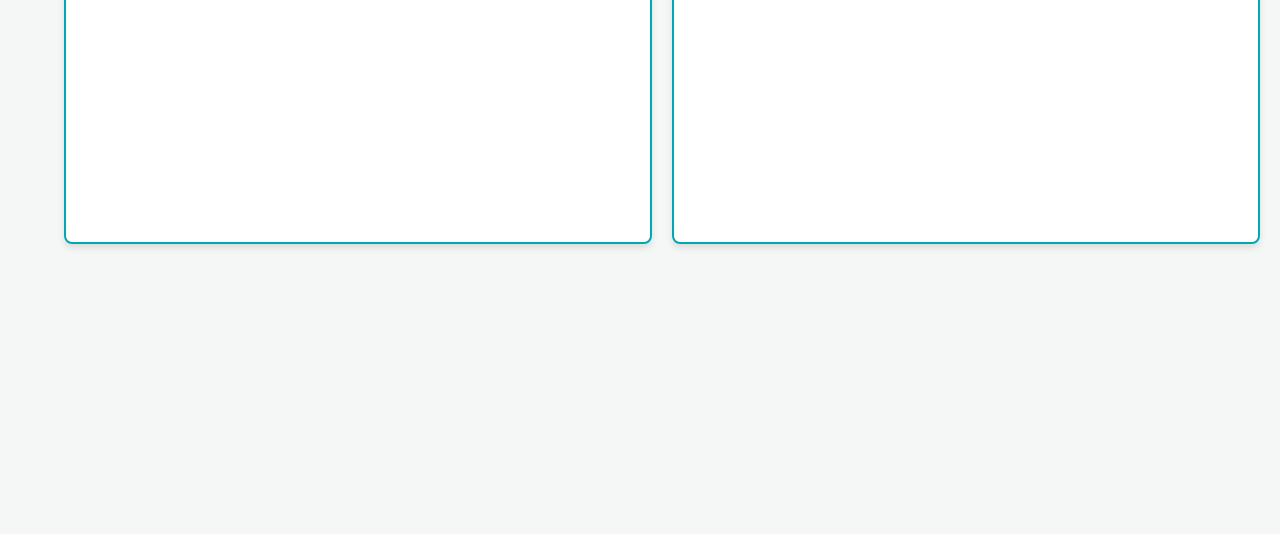
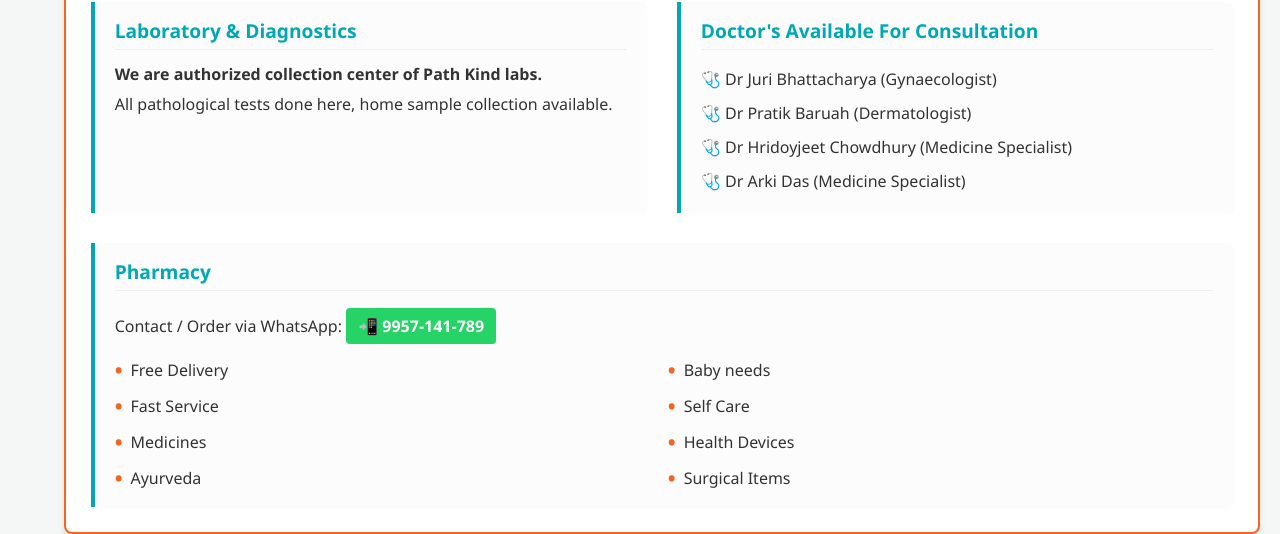
Before and after one commit to rajibkrsaha/Dey_Medical, a plain HTML site: page index.html in a window 1280 px wide. Shown: the part 536-1070 px from the top of the page. Before the commit the page ends 800 px from the top, so only its background shows below. Drawn offline with Linux system fonts and the light colour scheme.

Commit message:
2nd commit

```diff
--- a/index.html
+++ b/index.html
@@ -16,32 +16,38 @@
             justify-content: center;
         }
 
-        /* Container for the top frames layout */
-        .header-container {
+        /* Main layout wrapper */
+        .page-container {
+            width: 100%;
+            max-width: 1200px;
+            display: flex;
+            flex-direction: column;
+            gap: 20px;
+        }
+
+        /* Container for the two top frames */
+        .top-row {
             display: grid;
             grid-template-columns: 1fr 1fr;
             gap: 20px;
-            width: 100%;
-            max-width: 1200px;
         }
 
-        /* Common styling for both frames */
+        /* Common styling for all frames */
         .frame {
             background: #ffffff;
-            border: 2px solid #00a8b5; /* Matching the teal accent color from the image */
+            border: 2px solid #00a8b5; /* Teal accent color from image */
             border-radius: 8px;
-            padding: 20px;
+            padding: 25px;
             box-shadow: 0 4px 6px rgba(0, 0, 0, 0.1);
             box-sizing: border-box;
-            min-height: 280px;
-            display: flex;
-            flex-direction: column;
-            justify-content: center;
         }
 
-        /* Left Frame: Image Styling */
+        /* Top Left Frame: Image Styling */
         .left-frame {
+            display: flex;
             align-items: center;
+            justify-content: center;
+            min-height: 280px;
         }
 
         .left-frame img {
@@ -51,15 +57,18 @@
             border-radius: 4px;
         }
 
-        /* Right Frame: Form Styling */
+        /* Top Right Frame: Form Styling */
         .right-frame {
+            display: flex;
+            flex-direction: column;
             justify-content: flex-start;
+            min-height: 280px;
         }
 
         .right-frame h2 {
             margin-top: 0;
             margin-bottom: 20px;
-            color: #f26522; /* Matching the orange accent color from the image */
+            color: #f26522; /* Orange accent color from image */
             font-size: 1.5rem;
             border-bottom: 2px solid #f4f7f6;
             padding-bottom: 10px;
@@ -90,9 +99,111 @@
             border-color: #00a8b5;
         }
 
+        /* Bottom Frame Styling */
+        .bottom-frame {
+            border: 2px solid #f26522; /* Styled with the orange profile theme */
+            color: #333;
+        }
+
+        .bottom-frame h2 {
+            color: #f26522;
+            text-align: center;
+            margin-top: 0;
+            font-size: 1.6rem;
+        }
+
+        .subtitle {
+            text-align: center;
+            font-style: italic;
+            color: #666;
+            margin-bottom: 25px;
+            font-size: 1.1rem;
+        }
+
+        /* Information Grid Layout */
+        .details-grid {
+            display: grid;
+            grid-template-columns: 1fr 1fr;
+            gap: 30px;
+            margin-top: 20px;
+        }
+
+        .section-box {
+            background-color: #fcfcfc;
+            border-left: 4px solid #00a8b5;
+            padding: 15px 20px;
+            border-radius: 0 6px 6px 0;
+            box-shadow: 0 2px 4px rgba(0,0,0,0.02);
+        }
+
+        .section-box h3 {
+            color: #00a8b5;
+            margin-top: 0;
+            margin-bottom: 12px;
+            font-size: 1.2rem;
+            border-bottom: 1px solid #eee;
+            padding-bottom: 5px;
+        }
+
+        .section-box p {
+            margin: 6px 0;
+            line-height: 1.5;
+        }
+
+        /* Doctors List Styling */
+        .doctors-list {
+            list-style: none;
+            padding: 0;
+            margin: 0;
+        }
+
+        .doctors-list li {
+            padding: 6px 0;
+            font-weight: 500;
+        }
+
+        .doctors-list li::before {
+            content: "🩺 ";
+        }
+
+        /* Pharmacy Grid Styling */
+        .pharmacy-features {
+            display: grid;
+            grid-template-columns: 1fr 1fr;
+            gap: 8px;
+            margin-top: 12px;
+        }
+
+        .feature-item {
+            display: flex;
+            align-items: center;
+            font-weight: 500;
+        }
+
+        .feature-item::before {
+            content: "• ";
+            color: #f26522;
+            font-weight: bold;
+            font-size: 1.3rem;
+            margin-right: 8px;
+        }
+
+        .whatsapp-highlight {
+            background-color: #25D366;
+            color: white;
+            padding: 6px 12px;
+            border-radius: 4px;
+            display: inline-block;
+            font-weight: bold;
+            margin-top: 5px;
+        }
+
         /* Responsive design for smaller screens */
         @media (max-width: 768px) {
-            .header-container {
+            .top-row {
+                grid-template-columns: 1fr;
+            }
+            .details-grid {
                 grid-template-columns: 1fr;
             }
         }
@@ -100,11 +211,13 @@
 </head>
 <body>
 
-    <div class="header-container">
+    <div class="page-container">
+
+        <!-- Top Section holding Left and Right Frames -->
+        <div class="top-row">
             <!-- Top Left Frame: Photo -->
             <div class="frame left-frame">
-            <!-- Replace 'medica-logo.jpg' with the actual filename of your saved photo -->
-            <img src="medica-logo.jpg" alt="Medica Labs & Diagnostics Banner">
+                <img src="PHOTO-2026-04-04-00-59-09 (1).jpg" alt="Medica Labs & Diagnostics Banner">
             </div>
 
             <!-- Top Right Frame: Form Fields -->
@@ -135,5 +248,50 @@
             </div>
         </div>
 
+        <!-- Bottom Frame: Customized Text Layout -->
+        <div class="frame bottom-frame">
+            <h2>Comprehensive Multispecialty Care Under One Roof</h2>
+            <div class="subtitle">From diagnosis to treatment, we provide expert care for all your health needs</div>
+
+            <div class="details-grid">
+                <!-- Lab Services section -->
+                <div class="section-box">
+                    <h3>Laboratory & Diagnostics</h3>
+                    <p><strong>We are authorized collection center of Path Kind labs.</strong></p>
+                    <p>All pathological tests done here, home sample collection available.</p>
+                </div>
+
+                <!-- Doctors Consultation section -->
+                <div class="section-box">
+                    <h3>Doctor's Available For Consultation</h3>
+                    <ul class="doctors-list">
+                        <li>Dr Juri Bhattacharya (Gynaecologist)</li>
+                        <li>Dr Pratik Baruah (Dermatologist)</li>
+                        <li>Dr Hridoyjeet Chowdhury (Medicine Specialist)</li>
+                        <li>Dr Arki Das (Medicine Specialist)</li>
+                    </ul>
+                </div>
+
+                <!-- Pharmacy section across full bottom width inside grid -->
+                <div class="section-box" style="grid-column: 1 / -1;">
+                    <h3>Pharmacy</h3>
+                    <p>Contact / Order via WhatsApp: <span class="whatsapp-highlight">📲 9957-141-789</span></p>
+
+                    <div class="pharmacy-features">
+                        <div class="feature-item">Free Delivery</div>
+                        <div class="feature-item">Baby needs</div>
+                        <div class="feature-item">Fast Service</div>
+                        <div class="feature-item">Self Care</div>
+                        <div class="feature-item">Medicines</div>
+                        <div class="feature-item">Health Devices</div>
+                        <div class="feature-item">Ayurveda</div>
+                        <div class="feature-item">Surgical Items</div>
+                    </div>
+                </div>
+            </div>
+        </div>
+
+    </div>
+
 </body>
 </html>
```
Lines whose indentation alone changed are shown as unchanged.
